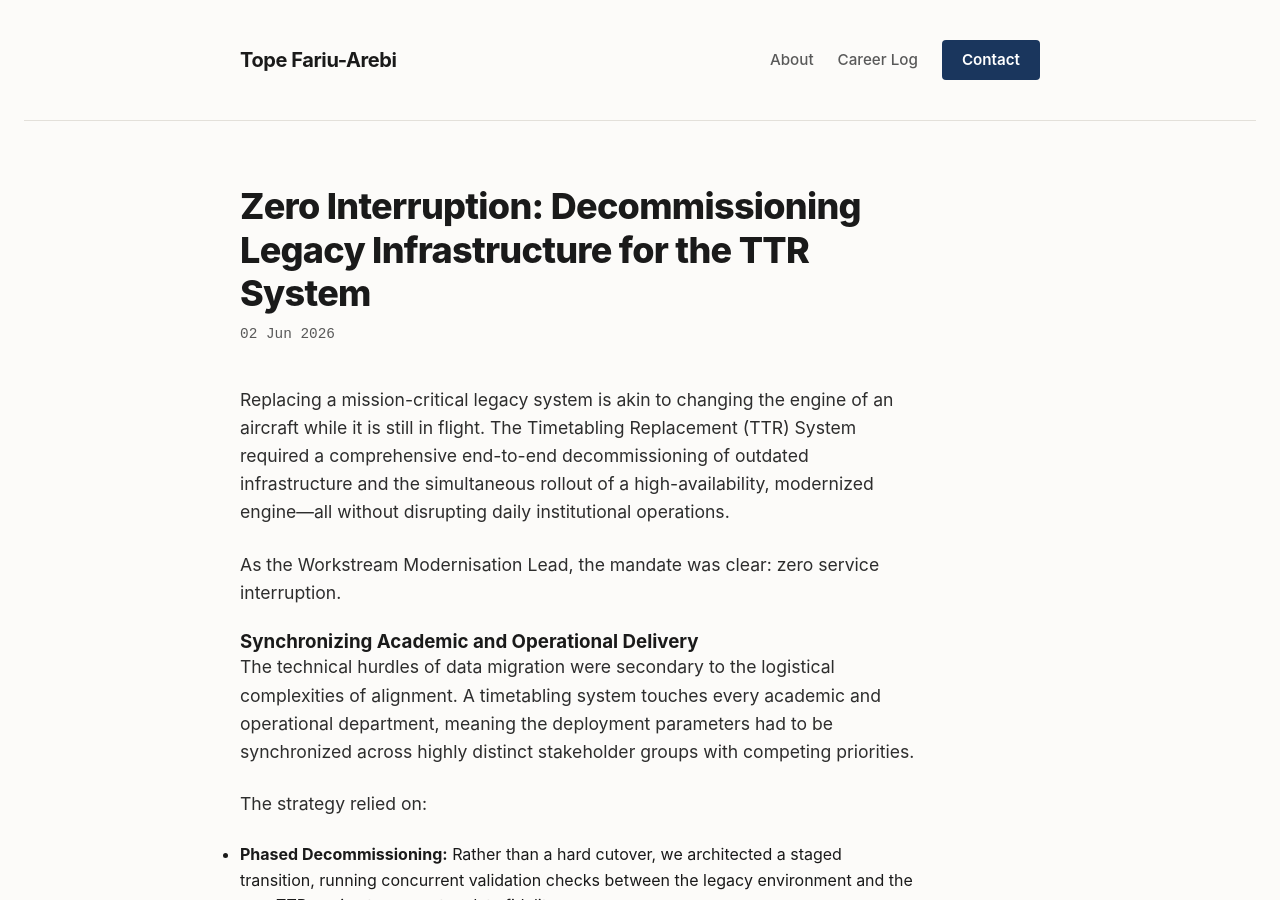
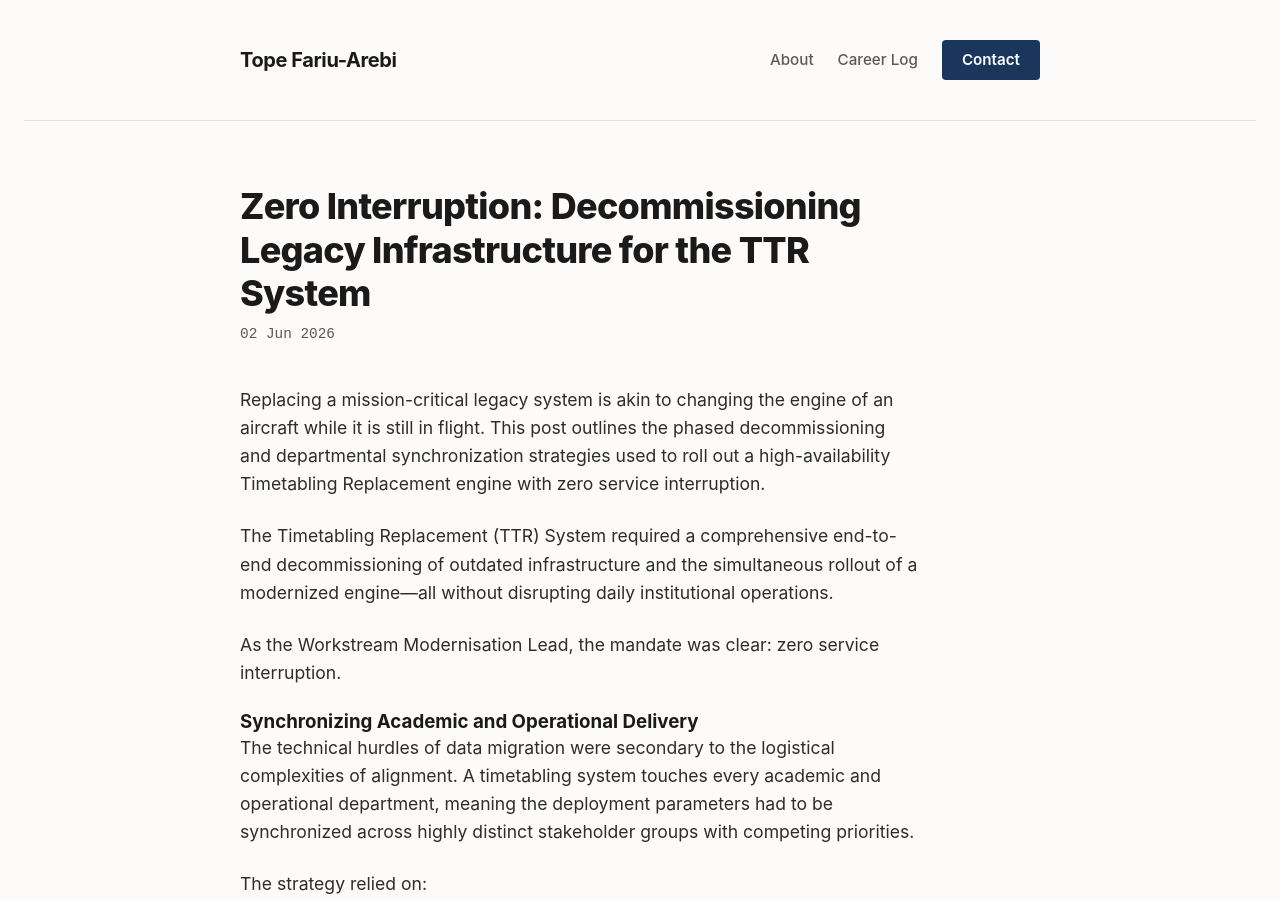
Before and after one commit to topearebi/topearebi-portfolio, a Jekyll site: the page built from _posts/2026-06-02-ttr-system.md, in a window 1280 px wide and 900 px high. Built offline with Jekyll 4.4.1, drawn with Linux system fonts in a browser that asks for light colours.

Commit message:
Update categories and enhance post clarity
This post outlines the phased decommissioning and departmental synchronization strategies used to roll out a high-availability Timetabling Replacement engine with zero service interruption.

```diff
--- a/_posts/2026-06-02-ttr-system.md
+++ b/_posts/2026-06-02-ttr-system.md
@@ -2,11 +2,13 @@
 layout: post
 title: "Zero Interruption: Decommissioning Legacy Infrastructure for the TTR System"
 date: 2026-06-02 09:00:00 -0000
+categories: [modernisation, infrastructure]
 permalink: /career-log/ttr-system/
-categories: [change-management, compliance]
 ---
 
-Replacing a mission-critical legacy system is akin to changing the engine of an aircraft while it is still in flight. The Timetabling Replacement (TTR) System required a comprehensive end-to-end decommissioning of outdated infrastructure and the simultaneous rollout of a high-availability, modernized engine—all without disrupting daily institutional operations.
+Replacing a mission-critical legacy system is akin to changing the engine of an aircraft while it is still in flight. This post outlines the phased decommissioning and departmental synchronization strategies used to roll out a high-availability Timetabling Replacement engine with zero service interruption.
+
+The Timetabling Replacement (TTR) System required a comprehensive end-to-end decommissioning of outdated infrastructure and the simultaneous rollout of a modernized engine—all without disrupting daily institutional operations.
 
 As the Workstream Modernisation Lead, the mandate was clear: zero service interruption.
 
```
